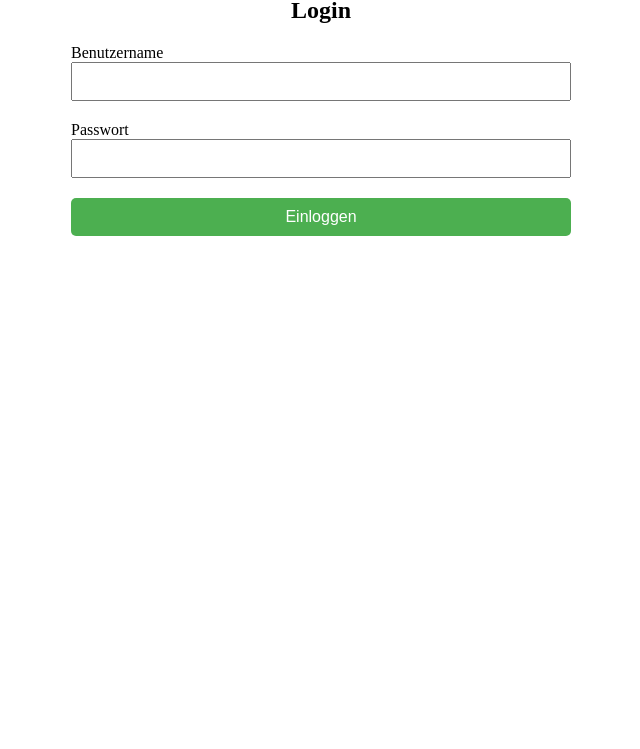
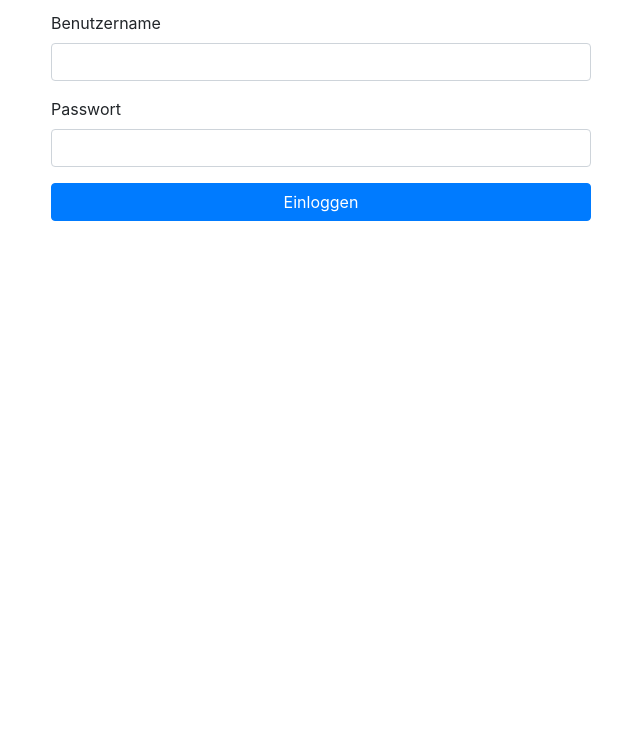
Before and after one commit to FabianClaudioMaier/cosmic-coasters_website, a plain HTML site: page login.html in a window 1280 px wide. Shown: the part 51-800 px from the top of the page, without its empty margins (319-959 px from the left). Drawn offline with nearby package versions, Linux system fonts and the light colour scheme.

Commit message:
Adding the right Bootstrap, jQuery and Popper.js scripts

```diff
--- a/login.html
+++ b/login.html
@@ -4,19 +4,40 @@
   <title>Login-Seite</title>
   <meta charset="utf-8" />
   <meta name="viewport" content="width=device-width, initial-scale=1" />
+  <!-- Bootstrap CSS -->
+  <link rel="stylesheet" href="https://maxcdn.bootstrapcdn.com/bootstrap/4.5.2/css/bootstrap.min.css" />
 </head>
 <body>
-<div style="max-width: 500px; margin: 0 auto; padding: 20px;">
-  <h2 style="text-align: center;">Login</h2>
-  <form>
-    <label for="username" style="display: block;">Benutzername</label>
-    <input type="text" id="username" name="username" required style="width: 100%; padding: 10px; margin-bottom: 20px; box-sizing: border-box;">
+<div class="container">
+  <div class="row justify-content-center">
+    <div class="col-md-6 col-sm-12">
+      <h2 class="text-center mb-4">Login</h2>
+      <form>
+        <div class="form-group">
+          <label for="username">Benutzername</label>
+          <input type="text" id="username" name="username" required class="form-control" />
+        </div>
+        <div class="form-group">
+          <label for="password">Passwort</label>
+          <input type="password" id="password" name="password" required class="form-control" />
+        </div>
+        <button type="submit" class="btn btn-primary btn-block">Einloggen</button>
+      </form>
+    </div>
+  </div>
+</div>
+<!-- jQuery, Popper.js, Bootstrap JS -->
+<script crossorigin="anonymous"
+        integrity="sha384-J6qa4849blE2+poT4WnyKhv5vZF5SrPo0iEjwBvKU7imGFAV0wwj1yYfoRSJoZ+n"
+        src="https://code.jquery.com/jquery-3.4.1.slim.min.js"></script>
 
-    <label for="password" style="display: block;">Passwort</label>
-    <input type="password" id="password" name="password" required style="width: 100%; padding: 10px; margin-bottom: 20px; box-sizing: border-box;">
-
-    <input type="submit" value="Einloggen" style="background-color: #4CAF50; color: #fff; padding: 10px 20px; border: none; border-radius: 5px; cursor: pointer; font-size: 16px; width: 100%;">
-  </form>
-</div>
+<script crossorigin="anonymous"
+        integrity="sha384-Q6E9RHvbIyZFJoft+2mJbHaEWldlvI9IOYy5n3zV9zzTtmI3UksdQRVvoxMfooAo"
+        src="https://cdn.jsdelivr.net/npm/popper.js@1.16.0/dist/umd/popper.min.js"></script>
+<script crossorigin="anonymous"
+        integrity="sha384-wfSDF2E50Y2D1uUdj0O3uMBJnjuUD4Ih7YwaYd1iqfktj0Uod8GCExl3Og8ifwB6"
+        src="https://cdn.jsdelivr.net/npm/bootstrap@4.4.1/dist/js/bootstrap.min.js"></script>
+<script src="backend/src/index.js"></script>
+<script src="frontend/js/ajax.js"></script>
 </body>
 </html>
```
